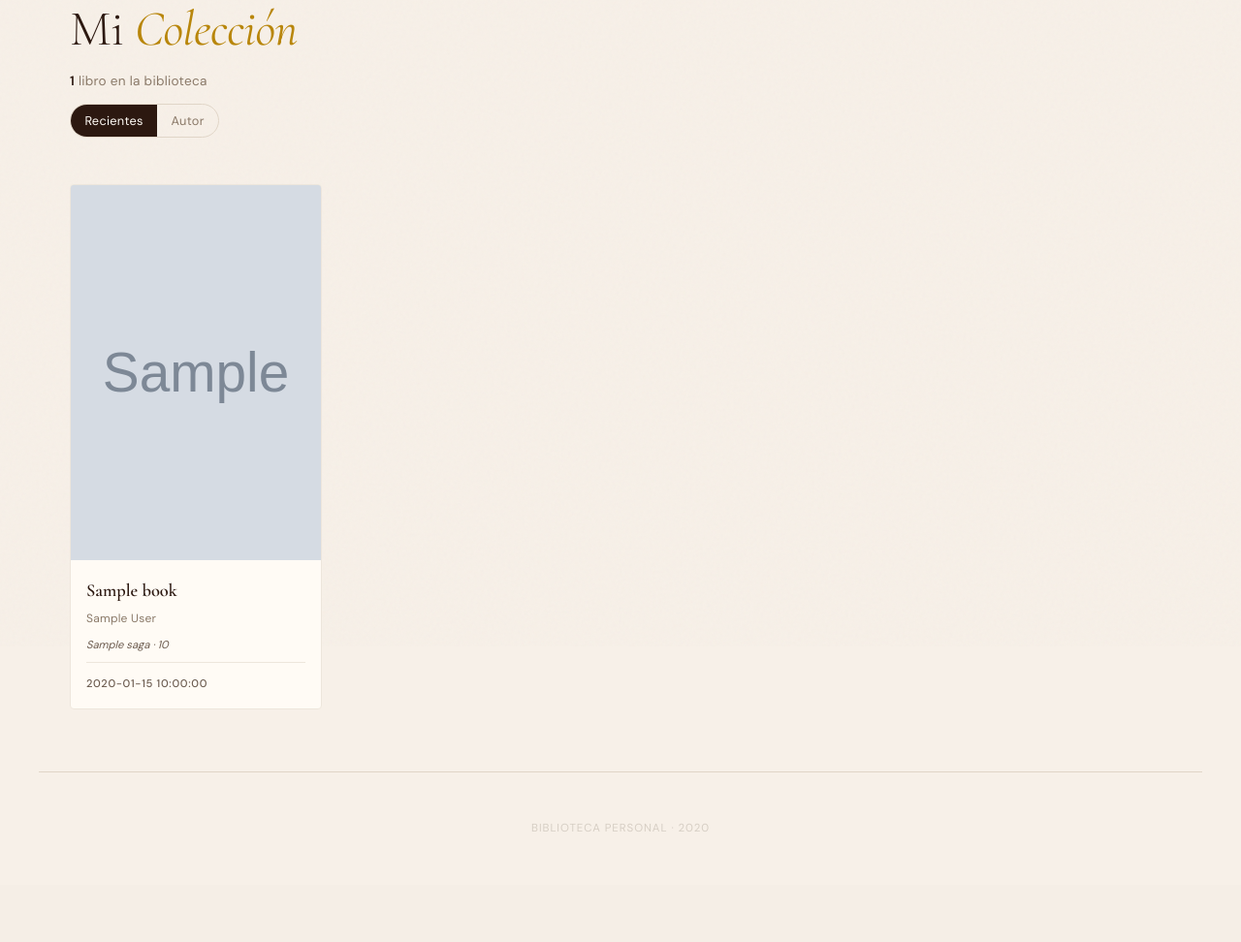
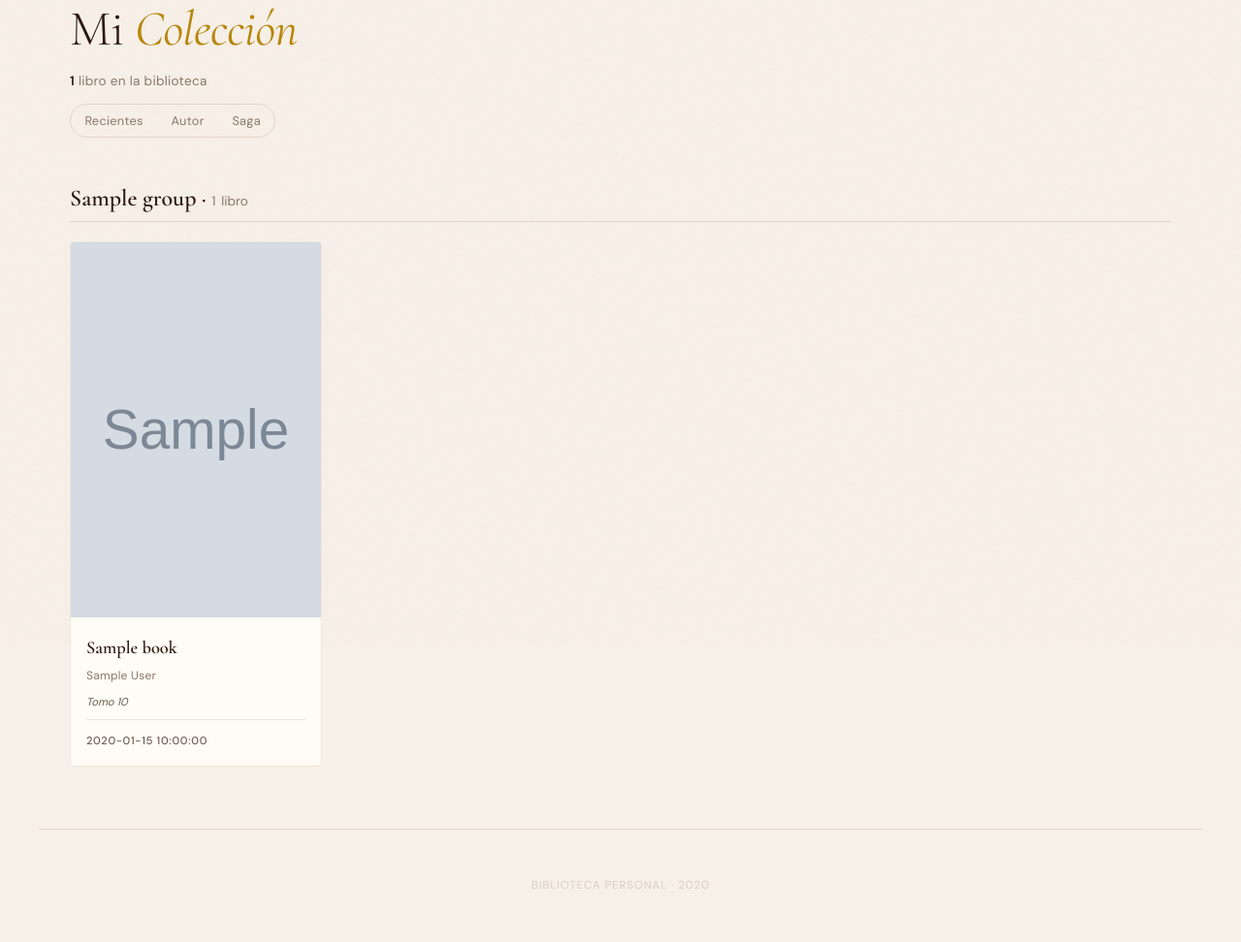
Before and after one commit to afontanr/personal-library, a FastAPI app: template src/personal_library/presentation/web/templates/book_list.html in a window 1280 px wide. Shown: the part 133-1105 px from the top of the page at 97% size. Before the commit the page ends 991 px from the top, so only its background shows below. Run offline with FastAPI, Linux system fonts and the light colour scheme; the template is opened without the code that fills it: most values are stand-ins (such as "Sample title", 1, 10 or a date in 2020); grey boxes marked "Sample" are stand-in pictures.

Commit message:
feat(collection): add saga order grouping books by saga (#15)
Add a third sort option, Orden por saga, to the collection page. Books are grouped by saga (A-Z), ordered by volume within each saga, with books without a saga in a final group sorted by author. The option does not exist in Futuras compras, so ListToBuy falls back to the default order.

Co-authored-by: Claude Sonnet 5.5 <noreply@anthropic.com>

```diff
--- a/src/personal_library/application/use_cases/list_to_buy.py
+++ b/src/personal_library/application/use_cases/list_to_buy.py
@@ -15,4 +15,7 @@ class ListToBuy:
     ) -> list[CollectionBook]:
         books = await self._collection_repository.find_all()
         to_buy = [b for b in books if b.is_to_buy]
+        if order is CollectionOrder.SAGA:
+            # Orden por saga only exists in the Colección.
+            order = CollectionOrder.DEFAULT
         return sort_books(to_buy, order)
--- a/src/personal_library/presentation/web/static/css/styles.css
+++ b/src/personal_library/presentation/web/static/css/styles.css
@@ -209,6 +209,32 @@ body::before {
   color: var(--cream);
 }
 
+/* Saga groups (Orden por saga) */
+
+.saga-group + .saga-group {
+  margin-top: 2.5rem;
+}
+
+.saga-group__title {
+  font-family: var(--font-display);
+  font-size: 1.5rem;
+  font-weight: 600;
+  line-height: 1.25;
+  color: var(--walnut);
+  padding-bottom: 0.5rem;
+  margin-bottom: 1.25rem;
+  border-bottom: 1px solid var(--border);
+  overflow-wrap: anywhere;
+}
+
+.saga-group__count,
+.saga-group__noun {
+  font-family: var(--font-ui);
+  font-size: 0.85rem;
+  font-weight: 400;
+  color: var(--muted-brown);
+}
+
 /* Book Grid */
 
 .book-grid {
--- a/src/personal_library/presentation/web/static/js/app.js
+++ b/src/personal_library/presentation/web/static/js/app.js
@@ -548,6 +548,25 @@
   var deleteDialogCancel = document.getElementById('delete-dialog-cancel');
   var deleteDialogConfirm = document.getElementById('delete-dialog-confirm');
 
+  // Orden por saga: when only the "Sin saga" group is left, show the plain
+  // grid without headers, as the server renders it on reload.
+  function flattenLoneWithoutSagaGroup() {
+    var wrapper = document.querySelector('.saga-groups');
+    if (!wrapper) return;
+    var groups = wrapper.querySelectorAll('.saga-group');
+    if (groups.length !== 1 || !groups[0].hasAttribute('data-without-saga')) return;
+    var grid = groups[0].querySelector('.book-grid');
+    if (!grid) return;
+    grid.querySelectorAll('h3.book-card__title').forEach(function (heading) {
+      var h2 = document.createElement('h2');
+      h2.className = heading.className;
+      h2.textContent = heading.textContent;
+      heading.replaceWith(h2);
+    });
+    wrapper.parentNode.insertBefore(grid, wrapper);
+    wrapper.remove();
+  }
+
   function openDeleteDialog(isbn, title, origin, listLabel, returnUrl) {
     deleteIsbn = isbn;
     deleteOrigin = origin;
@@ -612,8 +631,21 @@
           var card = document.querySelector('.book-card[data-isbn="' + deleteIsbn + '"]');
           if (card) {
             card.classList.add('is-deleting');
+            var sagaGroup = card.closest('.saga-group');
             card.addEventListener('animationend', function () {
               if (card.parentNode) card.parentNode.removeChild(card);
+              if (sagaGroup) {
+                var groupRemaining = sagaGroup.querySelectorAll('.book-card').length;
+                if (groupRemaining === 0) {
+                  sagaGroup.remove();
+                } else {
+                  var groupCount = sagaGroup.querySelector('.saga-group__count');
+                  var groupNoun = sagaGroup.querySelector('.saga-group__noun');
+                  if (groupCount) groupCount.textContent = groupRemaining;
+                  if (groupNoun) groupNoun.textContent = groupRemaining === 1 ? 'libro' : 'libros';
+                }
+                flattenLoneWithoutSagaGroup();
+              }
               var countEl = document.querySelector('.book-count');
               if (countEl) {
                 var count = parseInt(countEl.textContent, 10);
@@ -628,7 +660,7 @@
               if (!document.querySelector('.book-card')) {
                 var sortToggle = document.querySelector('.sort-toggle');
                 if (sortToggle) sortToggle.remove();
-                var grid = document.querySelector('.book-grid');
+                var grid = document.querySelector('.saga-groups') || document.querySelector('.book-grid');
                 var emptyTemplate = document.getElementById('empty-state-template');
                 if (grid) {
                   if (emptyTemplate) {
--- a/src/personal_library/presentation/web/templates/book_list.html
+++ b/src/personal_library/presentation/web/templates/book_list.html
@@ -17,7 +17,9 @@
   {% endif %}
 </section>
 
-{% if books %}
+{% if groups %}
+{% include "partials/saga_groups.html" %}
+{% elif books %}
 {% include "partials/book_grid.html" %}
 {% else %}
 {% include "partials/empty_state.html" %}
--- a/src/personal_library/presentation/web/templates/partials/book_grid.html
+++ b/src/personal_library/presentation/web/templates/partials/book_grid.html
@@ -1,3 +1,4 @@
+{% set card_heading = card_heading or 'h2' %}
 <div class="book-grid" data-list-label="{{ list_label }}">
   {% for book in books %}
   <div class="book-card" data-isbn="{{ book.isbn_13 }}" data-title="{{ book.title }}">
@@ -29,9 +30,13 @@
         {% endif %}
       </div>
       <div class="book-card__info">
-        <h2 class="book-card__title">{{ book.title }}</h2>
+        <{{ card_heading }} class="book-card__title">{{ book.title }}</{{ card_heading }}>
         <p class="book-card__authors">{{ book.authors | join(', ') }}</p>
-        {% if book.saga %}
+        {% if in_saga_group %}
+        {% if book.saga and book.saga.volume is not none %}
+        <p class="book-card__saga">Tomo {{ book.saga.volume | volume }}</p>
+        {% endif %}
+        {% elif book.saga %}
         <p class="book-card__saga">{{ book.saga.name }}{% if book.saga.volume is not none %} · {{ book.saga.volume | volume }}{% endif %}</p>
         {% endif %}
         <time class="book-card__date">{{ book.published_date or 'Fecha desconocida' }}</time>
--- /dev/null
+++ b/src/personal_library/presentation/web/templates/partials/saga_groups.html
@@ -0,0 +1,10 @@
+<div class="saga-groups">
+  {% for group in groups %}
+  <section class="saga-group"{% if group.name is none %} data-without-saga{% endif %}>
+    <h2 class="saga-group__title">{{ group.name if group.name is not none else 'Sin saga' }} · <span class="saga-group__count">{{ group.books|length }}</span> <span class="saga-group__noun">{{ 'libro' if group.books|length == 1 else 'libros' }}</span></h2>
+    {% with books=group.books, in_saga_group=group.name is not none, card_heading='h3' %}
+    {% include "partials/book_grid.html" %}
+    {% endwith %}
+  </section>
+  {% endfor %}
+</div>
--- a/src/personal_library/presentation/web/templates/partials/sort_toggle.html
+++ b/src/personal_library/presentation/web/templates/partials/sort_toggle.html
@@ -1,5 +1,8 @@
-{% set by_author = order == 'autor' %}
+{% set options = [('defecto', 'Recientes', ''), ('autor', 'Autor', '?orden=autor')] %}
+{% if list_route == 'book_list' %}{% set options = options + [('saga', 'Saga', '?orden=saga')] %}{% endif %}
 <nav class="sort-toggle" aria-label="Ordenar libros">
-  <a href="{{ url_for(list_route) }}" class="sort-toggle__option{% if not by_author %} sort-toggle__option--active{% endif %}"{% if not by_author %} aria-current="true"{% endif %}>Recientes</a>
-  <a href="{{ url_for(list_route) }}?orden=autor" class="sort-toggle__option{% if by_author %} sort-toggle__option--active{% endif %}"{% if by_author %} aria-current="true"{% endif %}>Autor</a>
+  {% for value, label, query in options %}
+  {% set active = order == value %}
+  <a href="{{ url_for(list_route) }}{{ query }}" class="sort-toggle__option{% if active %} sort-toggle__option--active{% endif %}"{% if active %} aria-current="true"{% endif %}>{{ label }}</a>
+  {% endfor %}
 </nav>
```
Also changed, not shown: GLOSSARY.md (+4 -0 lines), src/personal_library/application/use_cases/list_collection.py (+55 -1 lines), src/personal_library/presentation/web/routes.py (+18 -1 lines), tests/application/use_cases/test_list_collection.py (+113 -0 lines), tests/application/use_cases/test_list_to_buy.py (+9 -0 lines), tests/presentation/api/routes/test_collection.py (+25 -0 lines), tests/presentation/api/routes/test_to_buy.py (+10 -0 lines), tests/presentation/web/test_book_list_route.py (+97 -0 lines), tests/presentation/web/test_to_buy_list_route.py (+9 -0 lines).
